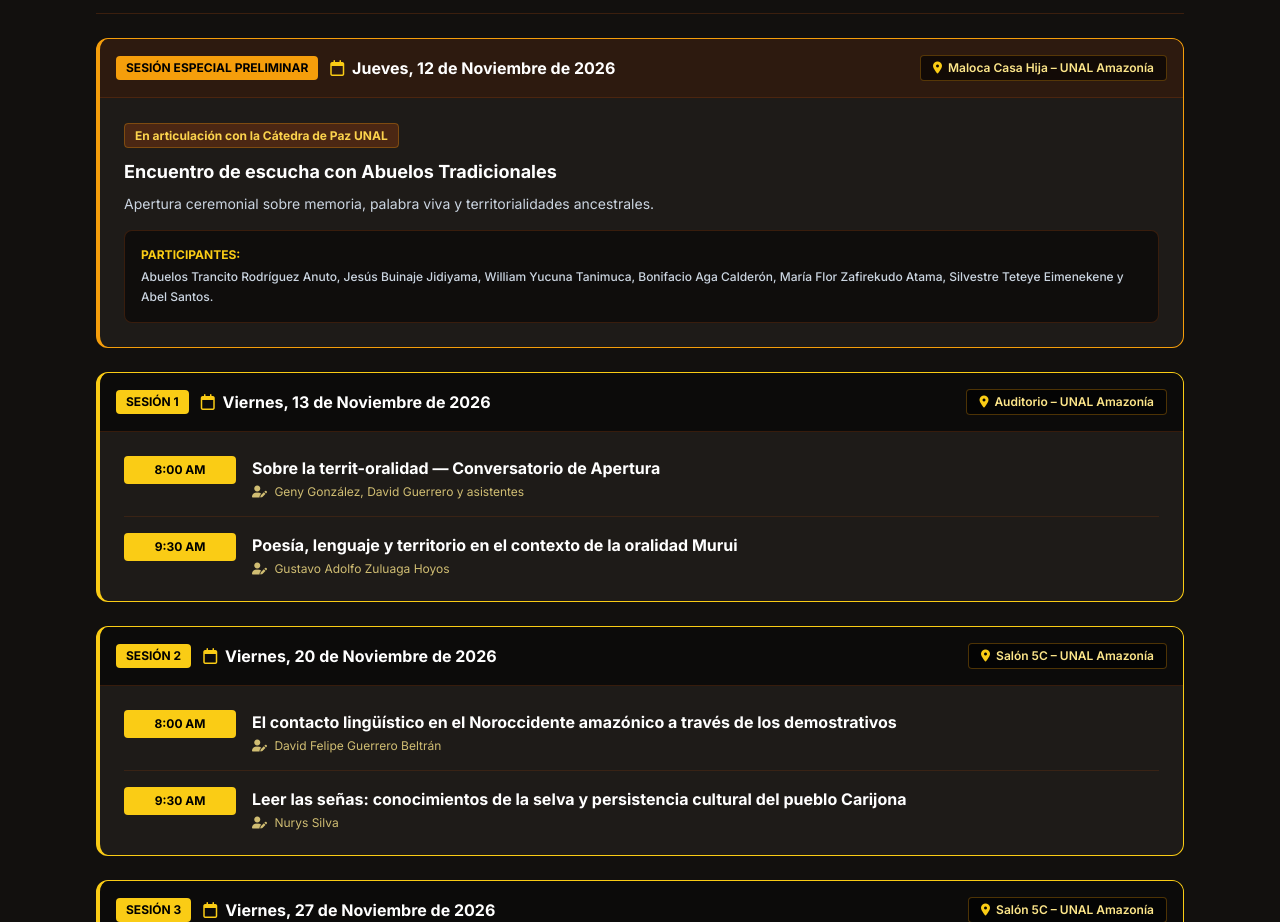
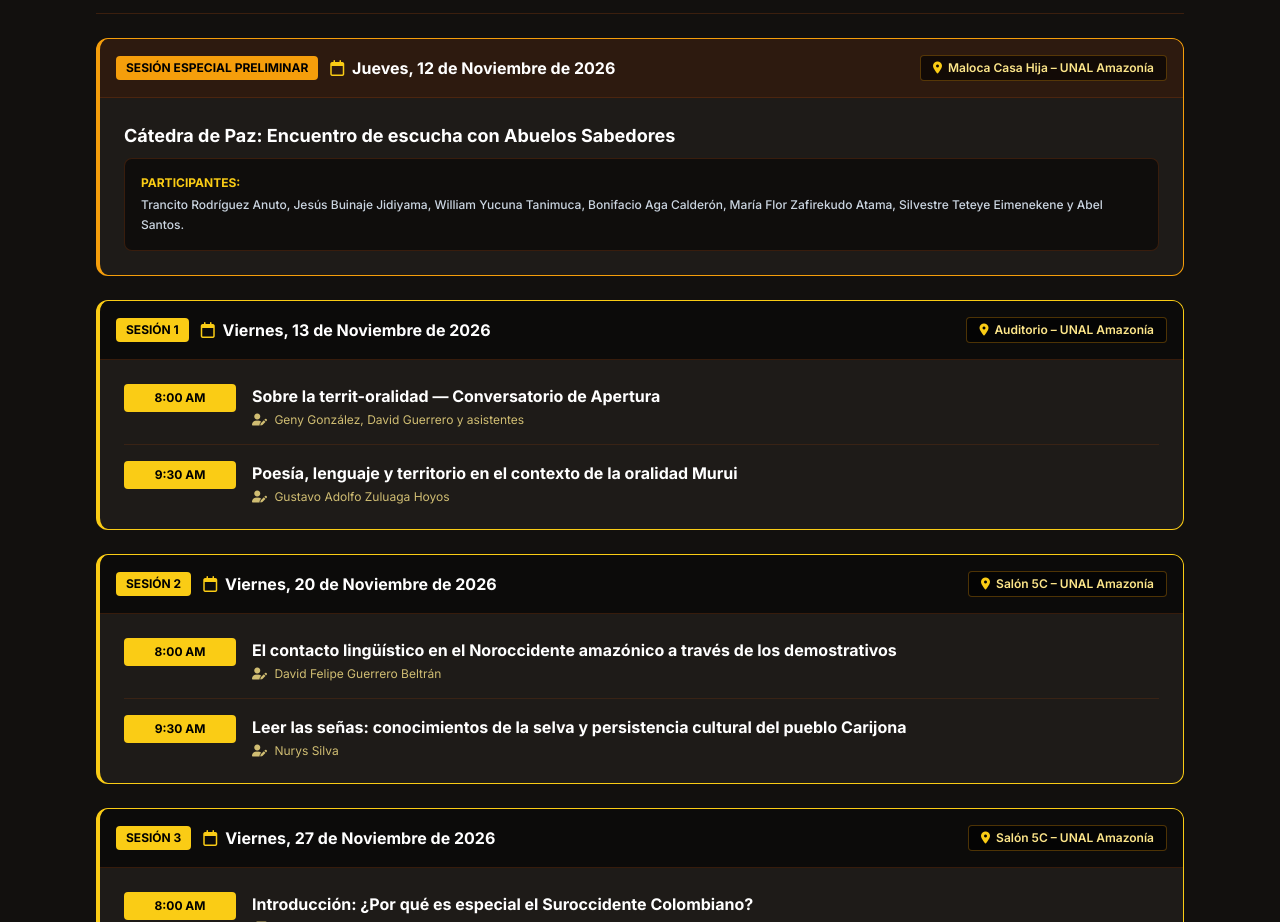
Before and after one commit to dfguerrerob/Palabra-Cultura-y-Territorio, a plain HTML site: page index.html in a window 1280 px wide. Shown: the part 2127-3049 px from the top of the page. Drawn offline with nearby package versions, Linux system fonts and the light colour scheme.

Commit message:
Modify event details in index.html
Updated event title and removed introductory text.

```diff
--- a/index.html
+++ b/index.html
@@ -279,16 +279,13 @@
                         </div>
                     </div>
                     <div class="p-6">
-                        <div class="mb-3">
-                            <span class="text-xs font-bold text-amber-300 bg-amber-900/50 px-2.5 py-1 rounded border border-amber-500/30">En articulación con la Cátedra de Paz UNAL</span>
-                        </div>
-                        <h3 class="text-lg font-bold text-white mb-2">Encuentro de escucha con Abuelos Tradicionales</h3>
-                        <p class="text-sm text-slate-300 mb-4">Apertura ceremonial sobre memoria, palabra viva y territorialidades ancestrales.</p>
+
+                        <h3 class="text-lg font-bold text-white mb-2">Cátedra de Paz: Encuentro de escucha con Abuelos Sabedores </h3>
 
                         <div class="bg-black/50 p-4 rounded-lg border border-amber-900/40">
                             <span class="text-xs font-bold text-poster-gold uppercase block mb-1">Participantes:</span>
                             <p class="text-xs text-slate-300 leading-relaxed font-medium">
-                                Abuelos Trancito Rodríguez Anuto, Jesús Buinaje Jidiyama, William Yucuna Tanimuca, Bonifacio Aga Calderón, María Flor Zafirekudo Atama, Silvestre Teteye Eimenekene y Abel Santos.
+                                Trancito Rodríguez Anuto, Jesús Buinaje Jidiyama, William Yucuna Tanimuca, Bonifacio Aga Calderón, María Flor Zafirekudo Atama, Silvestre Teteye Eimenekene y Abel Santos.
                             </p>
                         </div>
                     </div>
```
